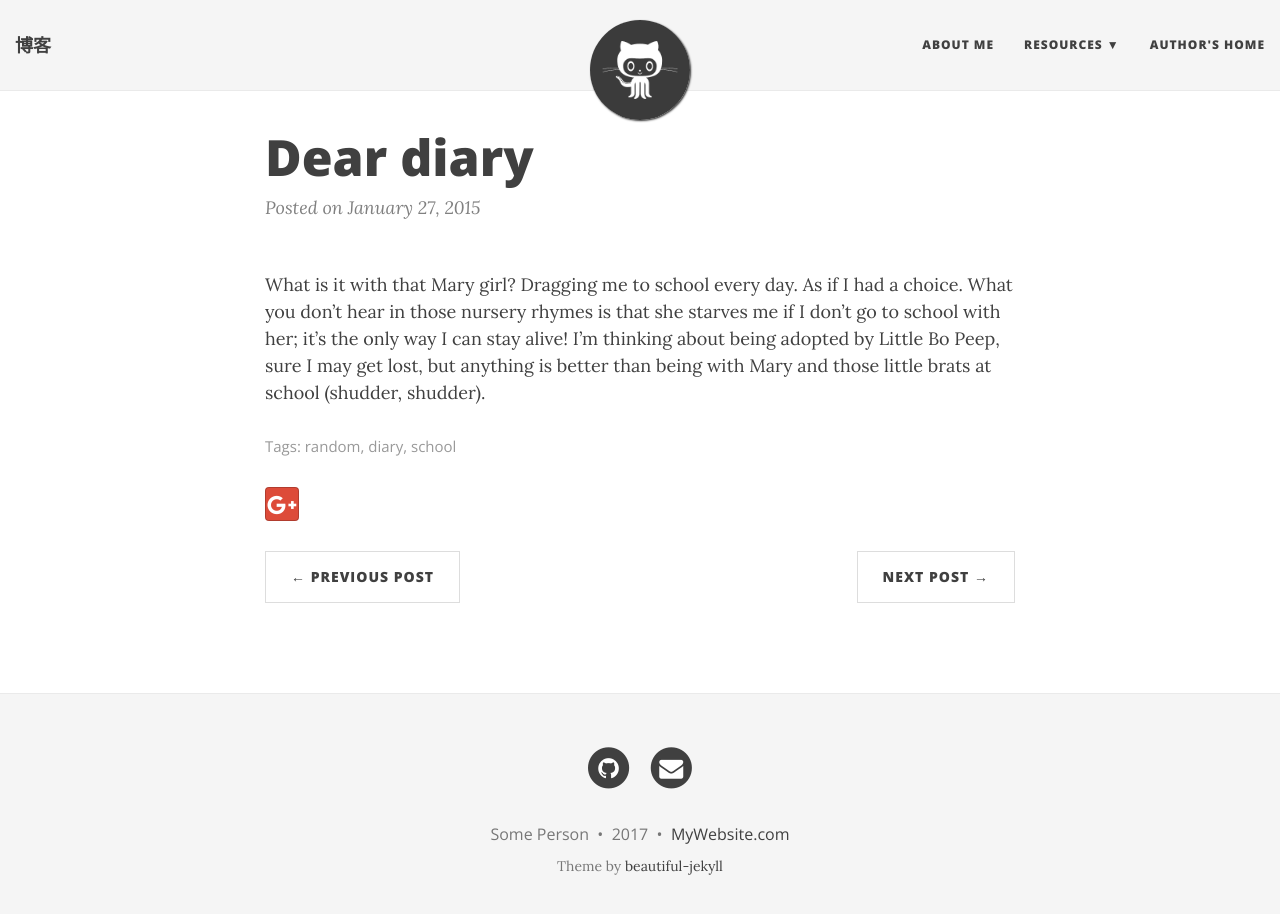
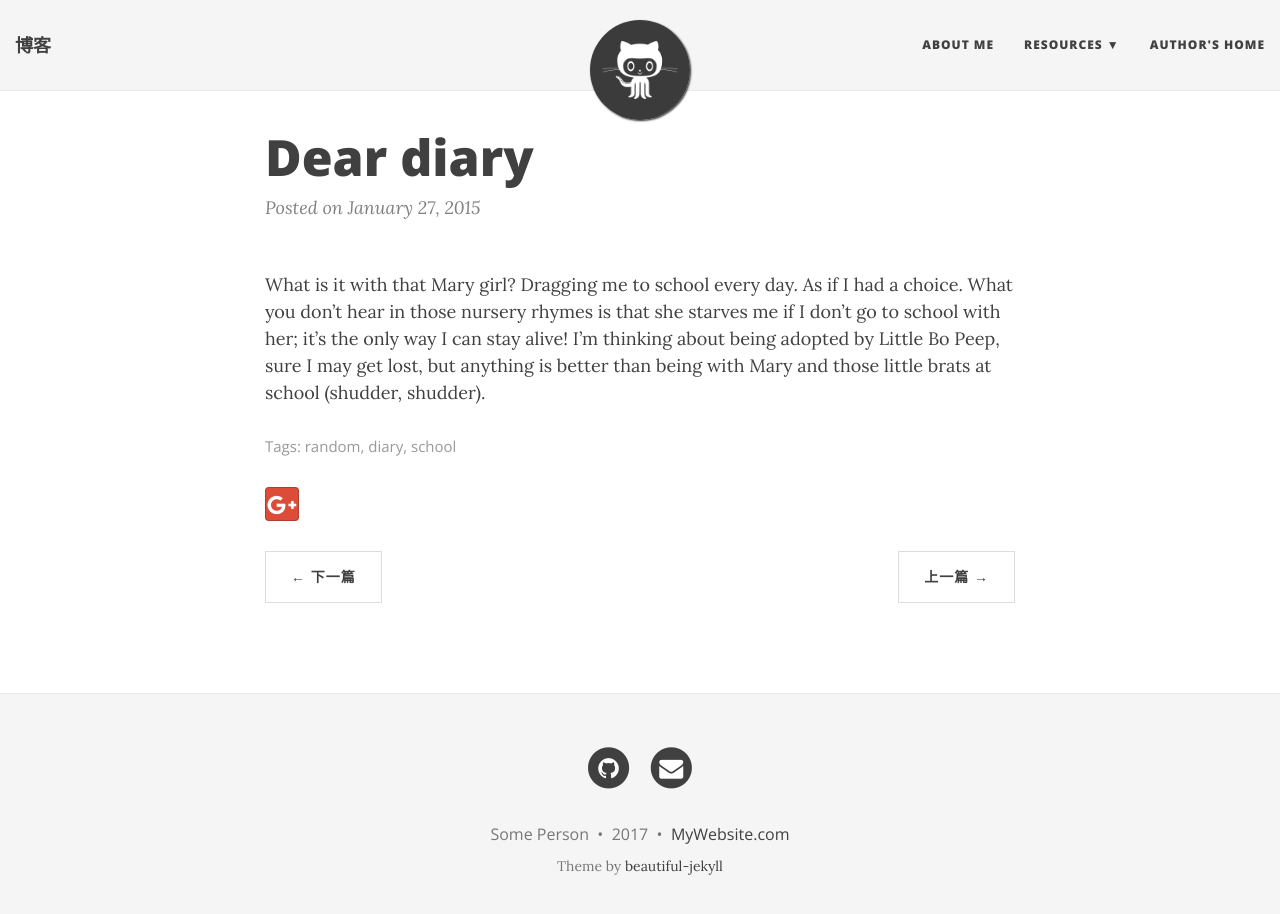
Before and after one commit to dandanbu3/dandanbu3.github.io, a Jekyll site: the page built from _posts/2015-01-27-dear-diary.md, in a window 1280 px wide and 927 px high. Shown: the top 914 px of the window. Built offline with Jekyll 4.4.1, drawn with Linux system fonts in a browser that asks for light colours; nearby versions of some CDN libraries.

Commit message:
修改内容

```diff
--- a/_layouts/post.html
+++ b/_layouts/post.html
@@ -32,12 +32,12 @@
       <ul class="pager blog-pager">
         {% if page.previous.url %}
         <li class="previous">
-          <a href="{{ page.previous.url | prepend: site.baseurl | replace: '//', '/' }}" data-toggle="tooltip" data-placement="top" title="{{page.previous.title}}">&larr; Previous Post</a>
+          <a href="{{ page.previous.url | prepend: site.baseurl | replace: '//', '/' }}" data-toggle="tooltip" data-placement="top" title="{{page.previous.title}}">&larr; 下一篇</a>
         </li>
         {% endif %}
         {% if page.next.url %}
         <li class="next">
-          <a href="{{ page.next.url | prepend: site.baseurl | replace: '//', '/' }}" data-toggle="tooltip" data-placement="top" title="{{page.next.title}}">Next Post &rarr;</a>
+          <a href="{{ page.next.url | prepend: site.baseurl | replace: '//', '/' }}" data-toggle="tooltip" data-placement="top" title="{{page.next.title}}">上一篇 &rarr;</a>
         </li>
         {% endif %}
       </ul>
```
